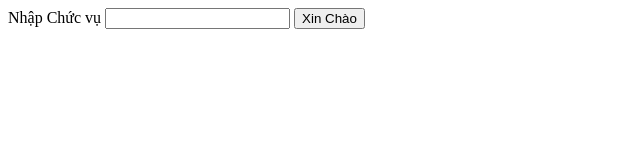
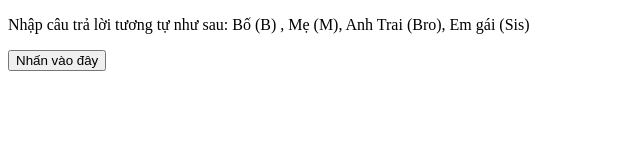
Before and after one commit to HuyNguyen2509/BC14-Buoi4-NguyenGiaHuy, a plain HTML site: page Bài 2/index.html in a window 1280 px wide. Shown: the whole page, without its empty margins (0-640 px from the left). Drawn offline with Linux system fonts and the light colour scheme.

Commit message:
done bai 2

```diff
--- a/Bài 2/index.html
+++ b/Bài 2/index.html
@@ -10,11 +10,10 @@
 
 <body>
 
-    <label for="user">Nhập Chức vụ</label>
-    <input type="text" id="user">
-    <button class="XinChao">Xin Chào</button>
+    <p>Nhập câu trả lời tương tự như sau: Bố (B) , Mẹ (M), Anh Trai (Bro), Em gái (Sis)</p>
 
-    <div class="divHienThi"></div>
+    <button onclick="xinchao()">Nhấn vào đây</button>
+    <div id="divHienThi" style="display: none; background-color: bisque;"></div>
 
 
     <script src="./js/bai2.js"></script>
--- a/Bài 2/js/bai2.js
+++ b/Bài 2/js/bai2.js
@@ -1,13 +1,30 @@
 
-document.getElementById("XinChao").addEventListener('click', xinchao);
 function xinchao() {
-    var user = document.getElementById('user');
+    var text = "";
+    var name = prompt("Cho hỏi ai đang sử dụng máy tính");
 
-    switch (user) {
-        case "Bo": {
-            console.log("Vợ Chào Chồng");
-        }
+    switch (name) {
+        case "B":
+            text = "Robot xin hỏi tối nay Ông Chủ bắt kèo Euro nào?";
+            break;
+        case "M":
+            text = "Robot xin hỏi Bà Chủ hôm nay nấu món gì?";
+            break;
+        case "Bro":
+            text = "Robot hỏi Cậu chủ hôm nay đi làm cảm thấy thế nào?";
+            break;
+        case "Sis":
+            text = "Robot hỏi Tiểu Thư có đi chơi trong mùa dịch này không?";
+            break;
         default:
-            console.log("None0");
+            text = ">>> Người lạ xâm nhập máy tính <<<";
+            break;
     }
+
+    var divHT = document.getElementById('divHienThi');
+    var pEL = document.createElement('p');
+    divHT.appendChild(pEL);
+    pEL.innerHTML = text;
+
+    divHT.style.display = "block";
 }
```
